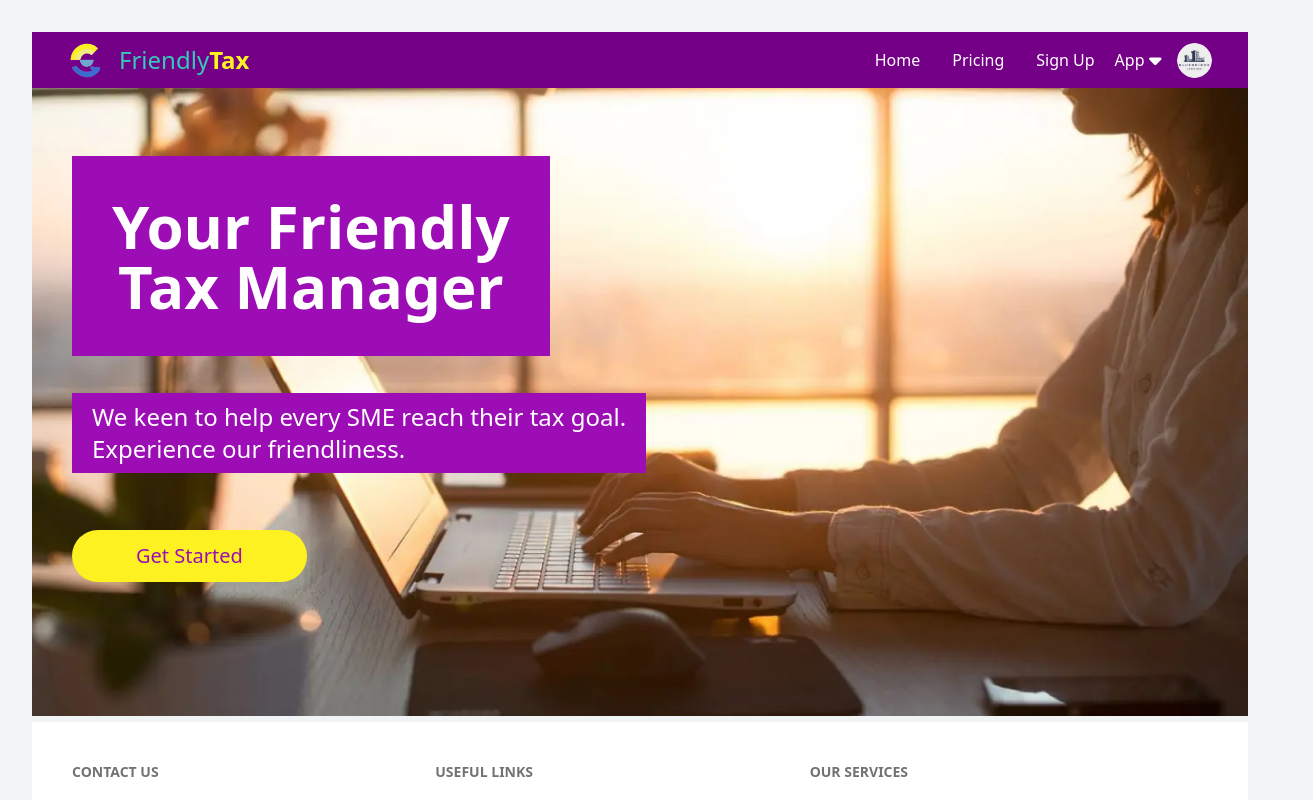
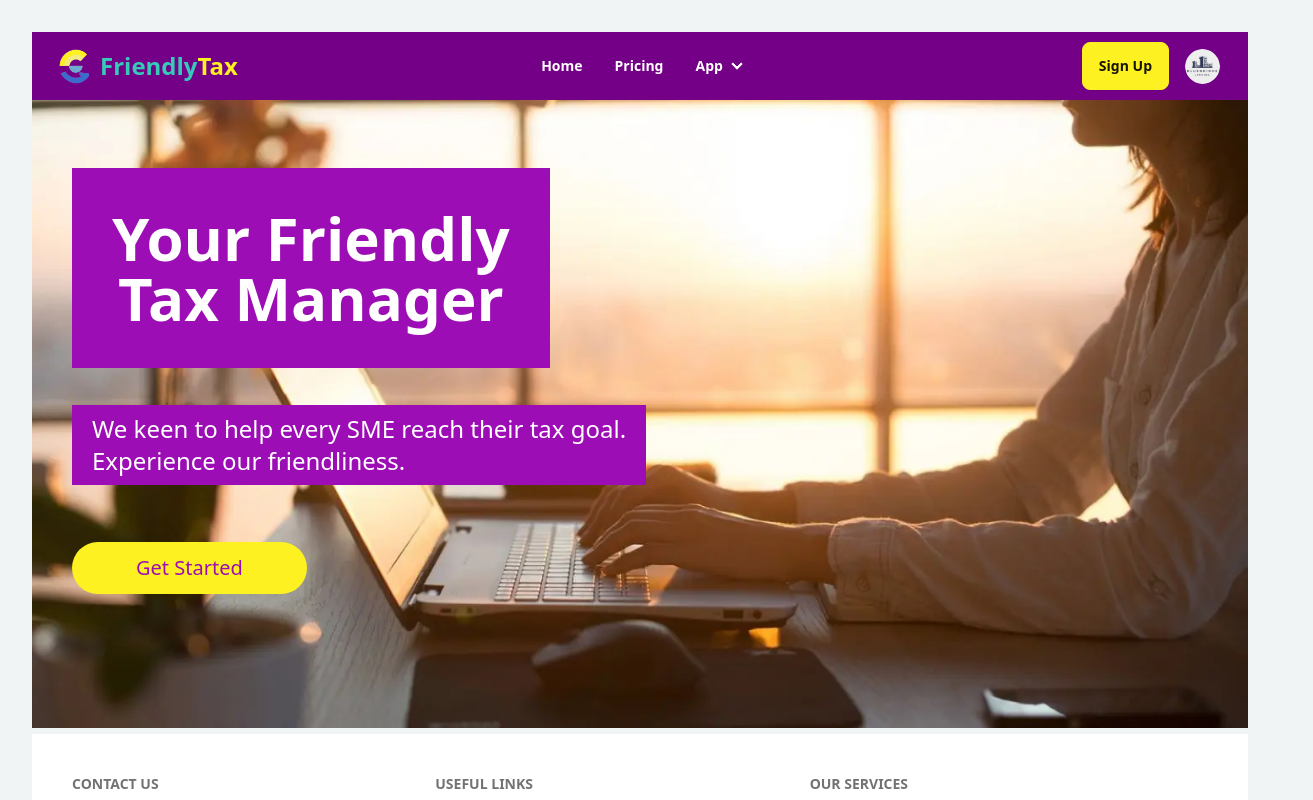
Before and after one commit to ThanabodeeSaepui/friendly-tax-site, a React (Vite) app in the folder packages/web/: page / in a window 1280 px wide. Shown: the top 800 px of the page, 1313 px wide, since content can reach past the window. Built offline with nearby package versions, Linux system fonts and the light colour scheme; no server answers; what aws-amplify would draw is missing.

Commit message:
Responsive Navbar

```diff
--- a/packages/web/src/components/Navbar.jsx
+++ b/packages/web/src/components/Navbar.jsx
@@ -1,97 +1,169 @@
-import React, { useState } from "react";
+import { Link } from "react-router-dom";
 import ftLogo from "../assets/friendlytax_logo.png";
 import CompanyIcon from "../assets/bluebridge_icon.png";
 import { FontAwesomeIcon } from "@fortawesome/react-fontawesome";
 import {
   faCalculator,
   faDatabase,
-  faCaretDown,
   faAnglesDown,
   faChartBar,
 } from "@fortawesome/free-solid-svg-icons";
 
-const Navbar = () => {
-  // State to manage the navbar's visibility
-  const [nav, setNav] = useState(false);
-
-  // Toggle function to handle the navbar's display
-  const handleNav = () => {
-    setNav(!nav);
-  };
-
-  // Array containing navigation items
-  const navItems = [
-    { id: 1, text: "Home", url: "/" },
-    { id: 2, text: "Pricing", url: "/pricing" },
-    { id: 3, text: "Sign Up", url: "/signup" },
-  ];
-
+export default function Navbar() {
   return (
-    <nav className="bg-primary flex flex-wrap md:flex-nowrap justify-between items-center max-w-[1240px] mx-auto px-4 text-white ">
-      {/* Logo */}
-      <div className="flex flex-wrap items-center ">
+    <div className="navbar bg-primary">
+      <div className="navbar-start">
+        <div className="dropdown">
+          <div tabIndex={0} role="button" className="btn btn-ghost lg:hidden">
+            <svg
+              xmlns="http://www.w3.org/2000/svg"
+              className="h-5 w-5"
+              fill="none"
+              viewBox="0 0 24 24"
+              stroke="currentColor"
+            >
+              <path
+                strokeLinecap="round"
+                strokeLinejoin="round"
+                strokeWidth="2"
+                d="M4 6h16M4 12h8m-8 6h16"
+              />
+            </svg>
+          </div>
+          <ul
+            tabIndex={0}
+            className="menu menu-sm dropdown-content mt-3 z-[1] p-2 shadow bg-base-100 rounded-box w-52"
+          >
+            <li>
+              <a>Home</a>
+            </li>
+            <li>
+              <a>Pricing</a>
+            </li>
+            <li>
+              <a>App</a>
+              <ul className="p-2">
+                <li>
+                  <div className="flex flex-row">
+                    <FontAwesomeIcon
+                      icon={faDatabase}
+                      size="lg"
+                      color="black"
+                    />
+                    <a href="/app/financial-record">Financial Record</a>
+                  </div>
+                </li>
+                <li>
+                  <div className="flex flex-row">
+                    <FontAwesomeIcon
+                      icon={faCalculator}
+                      size="lg"
+                      color="black"
+                    />
+                    <a href="/app/tax-calculator">Tax Calculator</a>
+                  </div>
+                </li>
+                <li>
+                  <div className="flex flex-row">
+                    <FontAwesomeIcon
+                      icon={faAnglesDown}
+                      size="lg"
+                      color="black"
+                    />
+                    <a href="/app/tax-reduction">Tax Reduction</a>
+                  </div>
+                </li>
+                <li>
+                  <div className="flex flex-row">
+                    <FontAwesomeIcon
+                      icon={faChartBar}
+                      size="lg"
+                      color="black"
+                    />
+                    <a href="/app/summary">Summary</a>
+                  </div>
+                </li>
+              </ul>
+            </li>
+          </ul>
+        </div>
+        <a className="btn btn-ghost text-xl" href="/">
           <img
-          className="mr-4 ml-5"
             src={ftLogo}
             style={{ borderRadius: "50%", height: 35, width: 35 }}
           />
-        <a href="/">
           <div className="flex flex-row">
             <h1 className="w-full text-2xl text-[#35CBB9]">Friendly</h1>
             <h1 className="w-full text-2xl font-bold text-[#FEF121]">Tax</h1>
           </div>
         </a>
       </div>
-      {/* Desktop Navigation */}
-
-      <div className="md:flex flex items-center">
-        {navItems.map((item) => (
-          <a
-            key={item.id}
-            href={item.url}
-            className="p-4 text-white font-normal cursor-pointer hover:font-bold"
-          >
-            {item.text}
+      <div className="navbar-center hidden lg:flex">
+        <ul className="menu menu-horizontal px-1">
+          <li>
+            <a className="text-white font-bold" href="/">
+              Home
             </a>
-        ))}
-
-        <div className="dropdown dropdown-hover">
-          <div className="flex flex-row items-center">
-            <div tabIndex={0} role="button" className="m-1 text-white">
-              App
-            </div>
-            <FontAwesomeIcon icon={faCaretDown} size="lg" color="white" />
-          </div>
-          <ul
-            tabIndex={0}
-            className="z-[1] dropdown-content menu p-2 bg-white rounded-box w-52 text-black"
-          >
+          </li>
+          <li>
+            <a className="text-white font-bold" href="/pricing">
+              Pricing
+            </a>
+          </li>
+          <li>
+            <details>
+              <summary className="text-white font-bold">App</summary>
+              <ul class="p-2">
                 <li>
                   <div className="flex flex-row">
-                <FontAwesomeIcon icon={faDatabase} size="lg" color="black" />
+                    <FontAwesomeIcon
+                      icon={faDatabase}
+                      size="lg"
+                      color="black"
+                    />
                     <a href="/app/financial-record">Financial Record</a>
                   </div>
                 </li>
                 <li>
                   <div className="flex flex-row">
-                <FontAwesomeIcon icon={faCalculator} size="lg" color="black" />
+                    <FontAwesomeIcon
+                      icon={faCalculator}
+                      size="lg"
+                      color="black"
+                    />
                     <a href="/app/tax-calculator">Tax Calculator</a>
                   </div>
                 </li>
                 <li>
                   <div className="flex flex-row">
-                <FontAwesomeIcon icon={faAnglesDown} size="lg" color="black" />
+                    <FontAwesomeIcon
+                      icon={faAnglesDown}
+                      size="lg"
+                      color="black"
+                    />
                     <a href="/app/tax-reduction">Tax Reduction</a>
                   </div>
                 </li>
                 <li>
                   <div className="flex flex-row">
-                <FontAwesomeIcon icon={faChartBar} size="lg" color="black" />
+                    <FontAwesomeIcon
+                      icon={faChartBar}
+                      size="lg"
+                      color="black"
+                    />
                     <a href="/app/summary">Summary</a>
                   </div>
                 </li>
               </ul>
+            </details>
+          </li>
+        </ul>
       </div>
+      <div className="navbar-end">
+        <Link to="/signup">
+          <button className="btn btn-accent">Sign Up</button>
+        </Link>
+
         <img
           className="object-fit ml-4 mr-5 cursor-pointer"
           src={CompanyIcon}
@@ -99,8 +171,6 @@
           style={{ borderRadius: "50%", height: 35, width: 35 }}
         />
       </div>
-    </nav>
+    </div>
   );
-};
-
-export default Navbar;
+}
```
Lines whose indentation alone changed are shown as unchanged.
